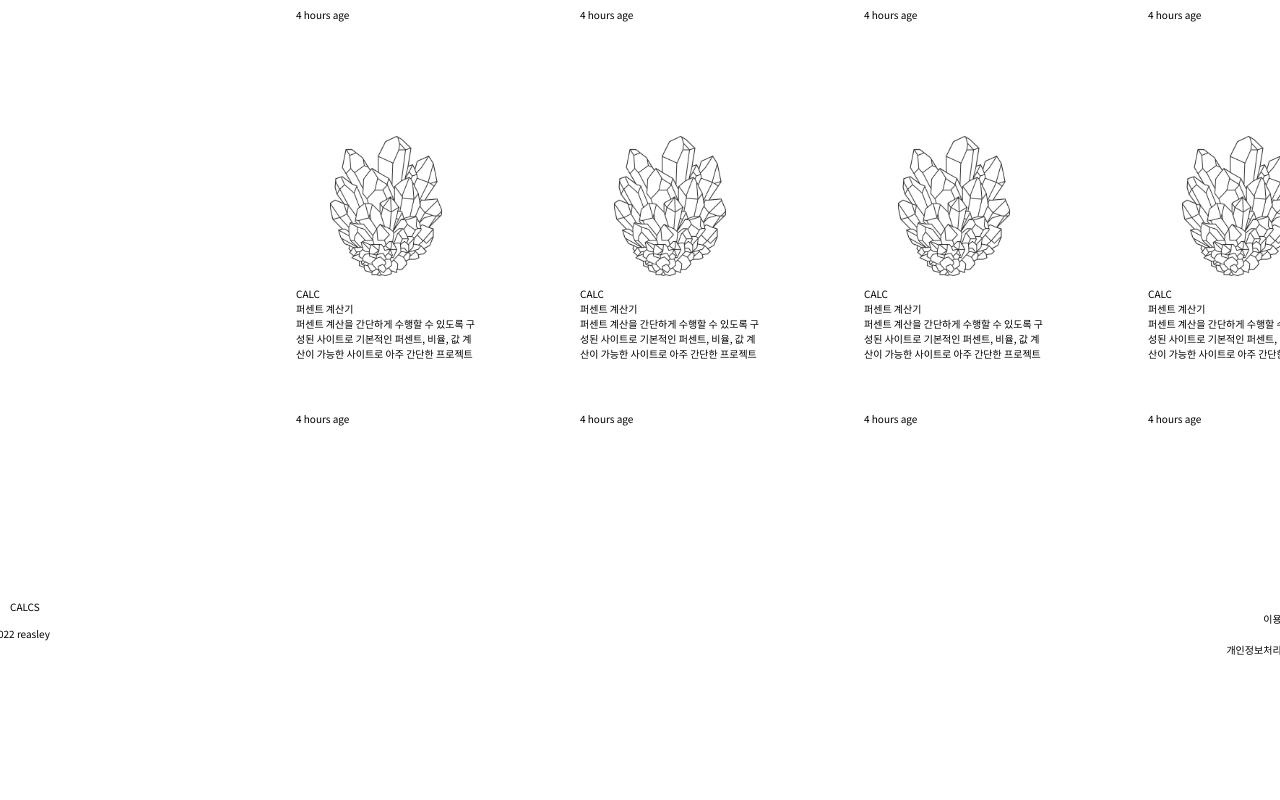
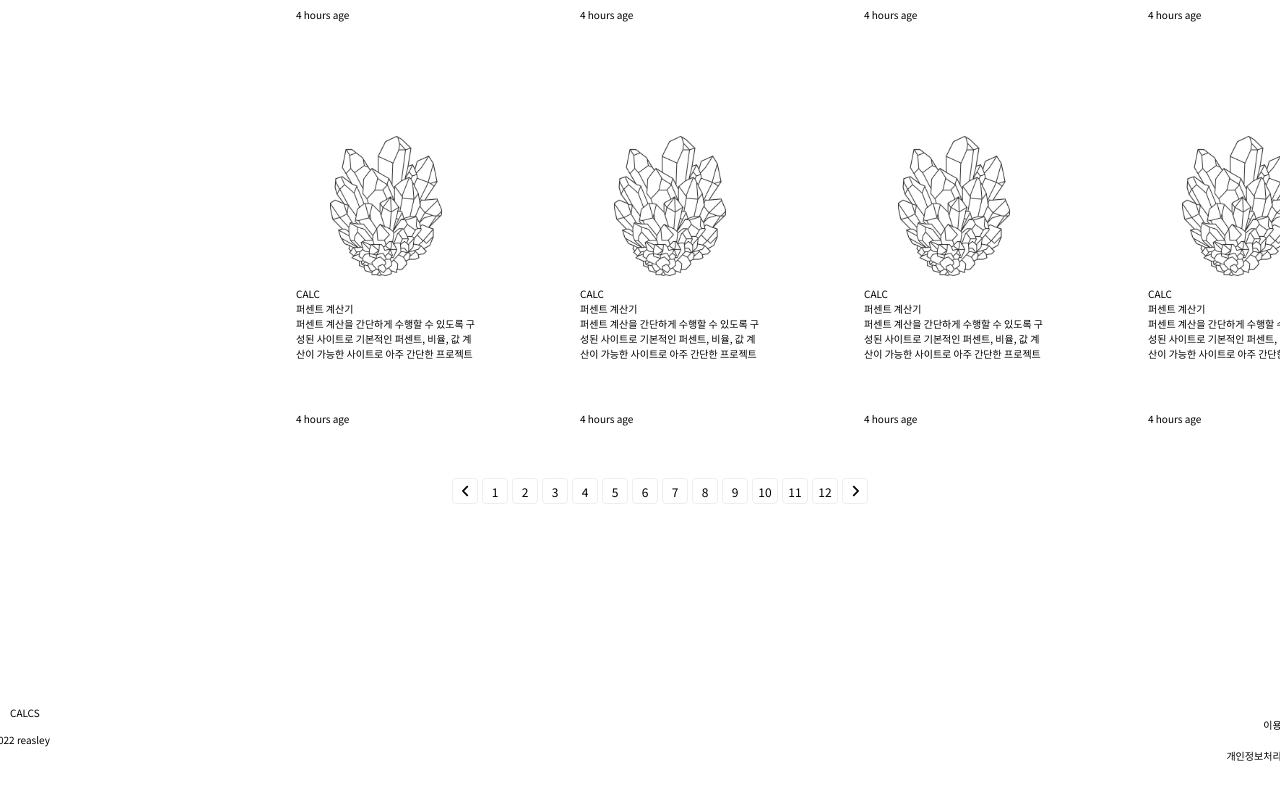
Before and after one commit to calcs-kr/calcs-fe, a React (Create React App) app: page /stone in a window 1280 px wide. Shown: the part 837-1637 px from the top of the page. Before the commit the page ends 1555 px from the top, so only its background shows below. Built offline with nearby package versions, Linux system fonts and the light colour scheme; no server answers; a web font is replaced by a local one.

Commit message:
feat: Add pagenation component

```diff
--- a/src/component/StoneSearch.module.css
+++ b/src/component/StoneSearch.module.css
@@ -1,5 +1,7 @@
 .stonekey_frame { width: 1320px; margin: 80px calc((100% - 1320px) / 2); display: grid; column-gap: 40px; grid-template-columns: 20% 80%; }
 .stonekey_item:nth-child(1) { grid-column-start: 1; grid-column-end: 3; }
+.stonekey_item:nth-child(4) { grid-column-start: 1; grid-column-end: 3; }
+
 
 .stonekey_item_head { display: flex; align-items: center; justify-content: space-between; border-bottom: 1px solid #EEEEEE; margin-bottom: 4px; }
 .stonekey_item_head span { font-size: 4rem; font-weight: 100; }
@@ -33,10 +35,34 @@
 .stonekey_item__stone div:nth-child(2) { width: 100%; }
 
 
-
 .stonekey_item__stone div { display: flex; flex-direction: column; }
 .stonekey_item__stone div img { height: 140px; margin: 10px 0; object-fit: contain; }
 .stonekey_item__stone div span { width: 100%; }
 
 
 .stonekey_item__stone_describe { display: -webkit-box; overflow: hidden; text-overflow: ellipsis; -webkit-line-clamp: 3;  -webkit-box-orient: vertical; }
+
+
+/* 페이지네이션 */
+.stonekey_item_pagenation { margin: 40px 20%; display: flex; justify-content: center; gap: 4px; }
+.stonekey_item_pagenation span { height: 24px; width: 24px; display: flex; align-items: center; justify-content: center; font-size: 1.2rem; border: 1px solid #EEEEEE; border-radius: 4px; cursor: pointer; }
+.stonekey_item__img  { height: 24px; width: 24px; display: flex; align-items: center; justify-content: center; border: 1px solid #EEEEEE; border-radius: 4px; cursor: pointer; }
+
+.stonekey_item_pagenation span:hover { background-color: #DDDDDD; }
+.stonekey_item__img:hover { background-color: #DDDDDD; }
+
+
+.icon_left  {
+    height: 14px; width: 7px;
+    background-color: var(--text2);
+    --webkit-mask: url('/public/icon/angle-left.svg') no-repeat center;
+    mask: url('/public/icon/angle-left.svg') no-repeat center;
+    mask-size: cover;
+}
+.icon_right {
+    height: 14px; width: 7px;
+    background-color: var(--text2);
+    --webkit-mask: url('/public/icon/angle-right.svg') no-repeat center;
+    mask: url('/public/icon/angle-right.svg') no-repeat center;
+    mask-size: cover;
+}
--- a/src/component/StoneSearch.tsx
+++ b/src/component/StoneSearch.tsx
@@ -28,8 +28,8 @@ function StoneSearch() {
             </div>
 
             <div className={[ styles.stonekey_item, styles.stonekey_item_category ].join(' ')}>
-                { a.map(() => (
-                    <div>
+                { a.map((item) => (
+                    <div key={ item }>
                         <span>Calc</span>
                         <span>1</span>
                     </div>
@@ -37,8 +37,8 @@ function StoneSearch() {
             </div>
 
             <div className={[ styles.stonekey_item, styles.stonekey_item_body ].join(' ')}>
-                { a.map(() => (
-                    <div className={ styles.stonekey_item__stone }>
+                { a.map((item) => (
+                    <div className={ styles.stonekey_item__stone } key={ item }>
                         <div>
                             <img src='/img/stone.png' alt='' />
 
@@ -53,6 +53,18 @@ function StoneSearch() {
                     </div>
                 )) }
             </div>
+
+            <div className={[ styles.stonekey_item, styles.stonekey_item_pagenation ].join(' ')}>
+                <div className={ styles.stonekey_item__img }>
+                    <div className={[ styles.icon_left ].join(' ')}></div>
+                </div>
+                { a.map((item) => (
+                    <span key={item}>{item}</span>
+                )) }
+                <div className={ styles.stonekey_item__img }>
+                    <div className={[ styles.icon_right ].join(' ')}></div>
+                </div>
+            </div>
         </div>
     )
 }
```
Also changed, not shown: public/icon/angle-left.svg (added), public/icon/angle-right.svg (added).
